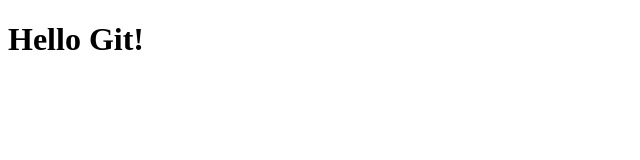
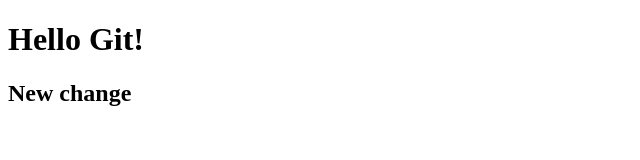
Before and after one commit to PonomarenkoVolodymyr/super_project, a plain HTML site: page index.html in a window 1280 px wide. Shown: the whole page, without its empty margins (0-640 px from the left). Drawn offline with Linux system fonts and the light colour scheme.

Commit message:
new change

```diff
--- a/index.html
+++ b/index.html
@@ -7,5 +7,6 @@
 </head>
 <body>
     <h1>Hello Git!</h1>
+    <h2>New change</h2>
 </body>
 </html>
```
